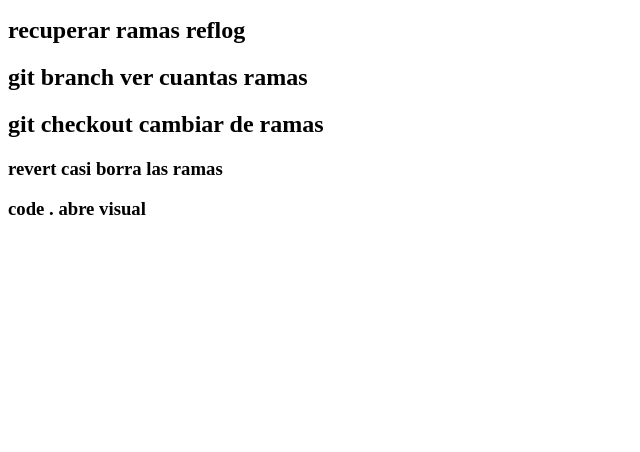
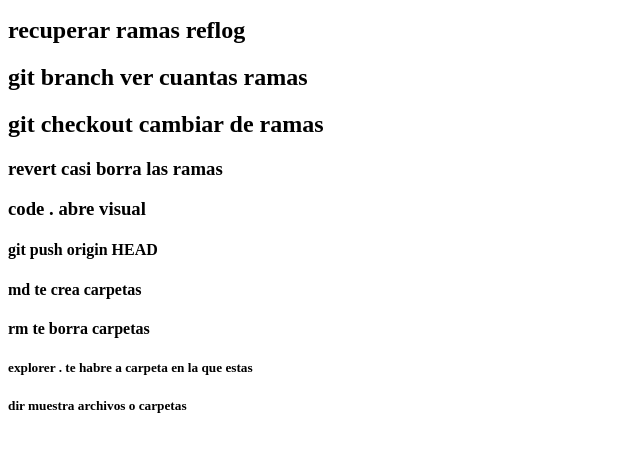
Before and after one commit to yeisonAnte/directivas, a plain HTML site: page index.html in a window 1280 px wide. Shown: the part 110-562 px from the top of the page, without its empty margins (0-640 px from the left). Drawn offline with Linux system fonts and the light colour scheme.

Commit message:
guardando cambios

```diff
--- a/index.html
+++ b/index.html
@@ -14,6 +14,10 @@
     <h2>git checkout cambiar de ramas</h2>
     <h3>revert casi borra las ramas</h3>
     <h3>code . abre visual</h3>
-
+    <h4> git push origin HEAD</h4>
+<h4> md te crea carpetas</h4>
+<h4>rm te borra carpetas</h4>
+<h5>explorer . te habre a carpeta en la que estas</h5>
+<h5>dir muestra archivos o carpetas</h5>
 </body>
 </html>
```
